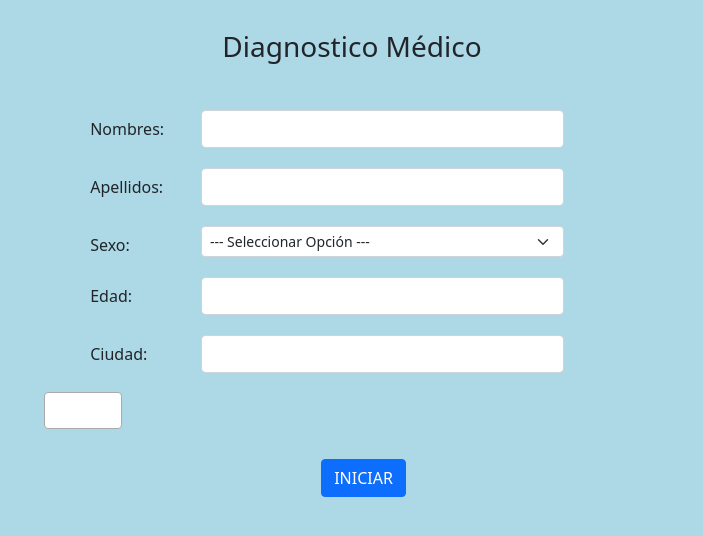
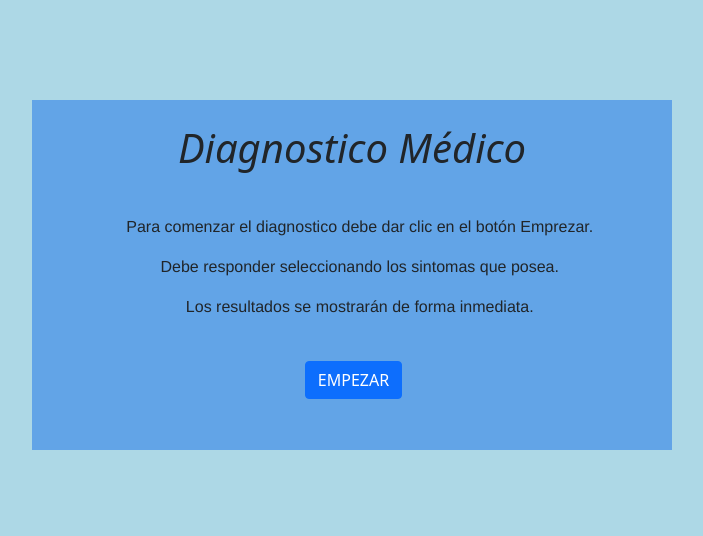
Before and after one commit to DRLuis25/sistema_experto_clips, a Django app: template templates/index.html in a window 1280 px wide. Shown: the top 536 px of the page, without its empty margins (288-991 px from the left). Run offline with Django 3.2, Linux system fonts and the light colour scheme; the template is opened without the code that fills it, so the values that code supplies are empty; some libraries are stand-ins or nearby versions.

Commit message:
Pagina index y arreglo de estilos

```diff
--- a/templates/index.html
+++ b/templates/index.html
@@ -10,15 +10,27 @@
     <link href="https://cdn.jsdelivr.net/npm/select2@4.1.0-rc.0/dist/css/select2.min.css" rel="stylesheet" />
     <title>Sistema Experto</title>
 </head>
-<body style="background: lightblue">
+<style>
+    .cuerpo{
+        height: 350px;
+        width: 50%;
+        margin-left: auto;
+        margin-right:auto;
+        background-color: #62A4E7;
+    }
+</style>
+<body style="background: lightblue; justify-content:center;">
 
-    <div style="text-align:center; margin-top: 30px">
-        <h3>Diagnostico Médico</h3>
+<div class="cuerpo">
+    <div style="text-align:center; margin-top: 100px">
+        <br>
+        <h1 style="font-style: italic">Diagnostico Médico</h1>
+        <br>
     </div>
     <!-- End Bread crumb -->
 
     <!-- Container fluid  -->
-    <div class="container-fluid" style="padding-left: 25%">
+    <div class="container-fluid" style="padding-left: 5%">
         <!-- Start Page Content -->
 
         <!-- Container fluid  -->
@@ -26,71 +38,21 @@
             <!-- Start Page Content -->
             <div class="row" style="justify-content: center">
                 <div class="col-lg-12 responsive-md-100">
-                        <form method="POST" action="">
-                            <div class="card-body" style="padding-top: 2%; padding-bottom: 2%; padding-left: 5%">
-                                <div class="form-body">
-                                    <div class="row">
-                                        <div class="col-md-9" style="padding-top: 20px">
-                                            <div class="form-group row">
-                                                <label style="padding-top: 7px" class="control-label text-left col-md-2" for="nombre">Nombres:</label>
-                                                <div class="col-md-7">
-                                                    <input type="text" id="nombre" name="nombre" class="form-control input-sm">
-                                                </div>
-                                            </div>
-                                        </div>
+                    <div class="card-body" style="padding-top: 2%;  padding-left: 2%">
+                        <div class="row" style="text-align:center;">
+                            <p style="font-family:Helvetica;" >Para comenzar el diagnostico debe dar clic en el botón Emprezar.</p>
+                            <p style="font-family:Helvetica;">Debe responder seleccionando los sintomas que posea.</p>
+                            <p style="font-family:Helvetica;">Los resultados se mostrarán de forma inmediata.</p>
+                        </div>
+                    </div>
 
-                                        <div class="col-md-9" style="padding-top: 20px">
-                                            <div class="form-group row">
-                                                <label style="padding-top: 7px" class="control-label text-left col-md-2" for="apellido">Apellidos:</label>
-                                                <div class="col-md-7">
-                                                    <input type="text" id="apellido" name="apellido" class="form-control input-sm">
-                                                </div>
-                                            </div>
-                                        </div>
+                    <form action="" method="POST">
+                        {% csrf_token %}
+                        <div style="padding-left: 40%; padding-top: 10px">
+                            <button type="submit" class="btn btn-primary btn"> <i class="fa fa-check"></i> EMPEZAR</button>
+                        </div>
+                    </form>
 
-                                        <div class="col-md-9" style="padding-top: 20px">
-                                            <div class="form-group row">
-                                                <label style="padding-top: 7px" class="control-label text-left col-md-2" for="sexo">Sexo:</label>
-                                                <div class="col-md-7">
-                                                    <select name="sexo" id="sexo" class="form-select form-select-sm" aria-label=".form-select-sm example">
-                                                        <option selected >--- Seleccionar Opción ---</option>
-                                                        <option value="1">Masculino</option>
-                                                        <option value="2">Femenino</option>
-                                                    </select>
-                                                </div>
-                                            </div>
-                                        </div>
-
-                                        <div class="col-md-9" style="padding-top: 20px">
-                                            <div class="form-group row">
-                                                <label style="padding-top: 7px" class="control-label text-left col-md-2" for="edad">Edad:</label>
-                                                <div class="col-md-7">
-                                                    <input type="number" min="1" pattern="^[0-9]+" id="edad" name="edad" class="form-control input-sm">
-                                                </div>
-                                            </div>
-                                        </div>
-
-                                        <div class="col-md-9" style="padding-top: 20px">
-                                            <div class="form-group row">
-                                                <label style="padding-top: 7px" class="control-label text-left col-md-2" for="ciudad">Ciudad:</label>
-                                                <div class="col-md-7">
-                                                    <input type="text" id="ciudad" name="ciudad" class="form-control input-sm">
-                                                </div>
-                                            </div>
-                                        </div>
-                                    </div>
-                                </div>
-                            </div>
-
-                            <select class="js-example-basic-multiple" name="states[]" multiple="multiple">
-                              <option value="AL">Alabama</option>
-                              <option value="WY">Wyoming</option>
-                            </select>
-
-                            <div style="padding-left: 30%; padding-top: 30px">
-                                <button type="submit" class="btn btn-primary btn"> <i class="fa fa-check"></i> INICIAR</button>
-                            </div>
-                    </form>
                 </div>
             </div>
         </div>
@@ -99,6 +61,7 @@
 
     <!-- End PAge Content -->
     </div>
+</div>
     <!-- End Container fluid  -->
     <script src="https://code.jquery.com/jquery-3.6.0.min.js" integrity="sha256-/xUj+3OJU5yExlq6GSYGSHk7tPXikynS7ogEvDej/m4=" crossorigin="anonymous"></script>
     <script src="https://cdn.jsdelivr.net/npm/select2@4.1.0-rc.0/dist/js/select2.min.js"></script>
```
Also changed, not shown: app/views.py (+11 -18 lines), templates/sintomas.html (+26 -17 lines).
